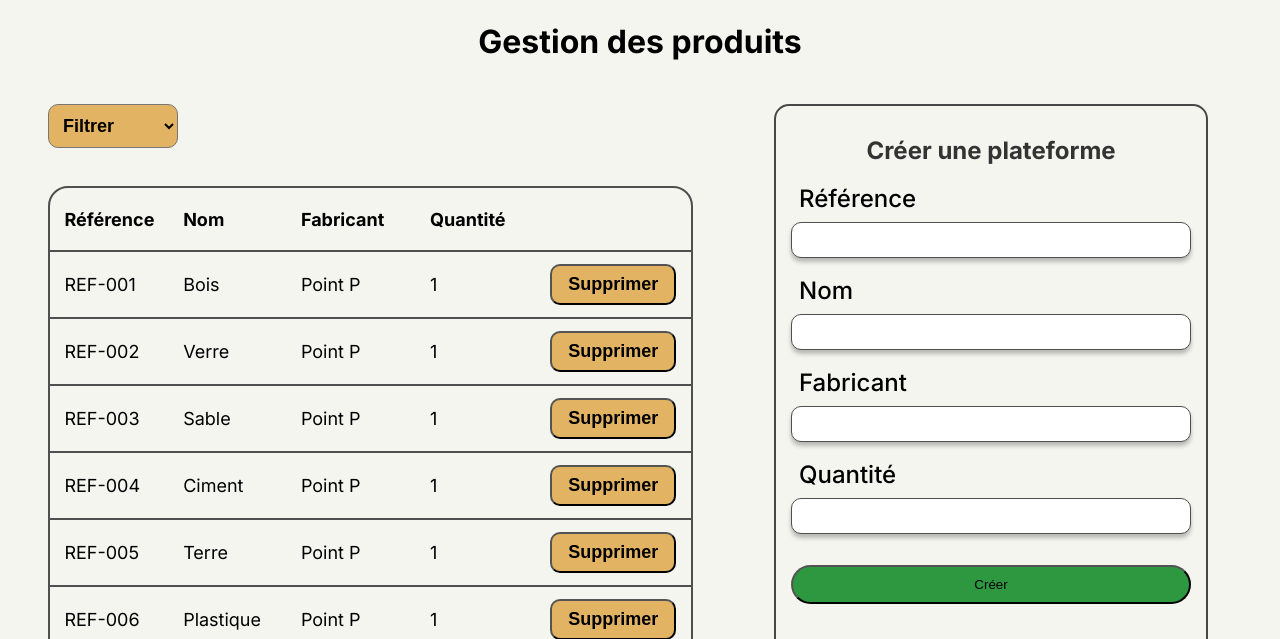
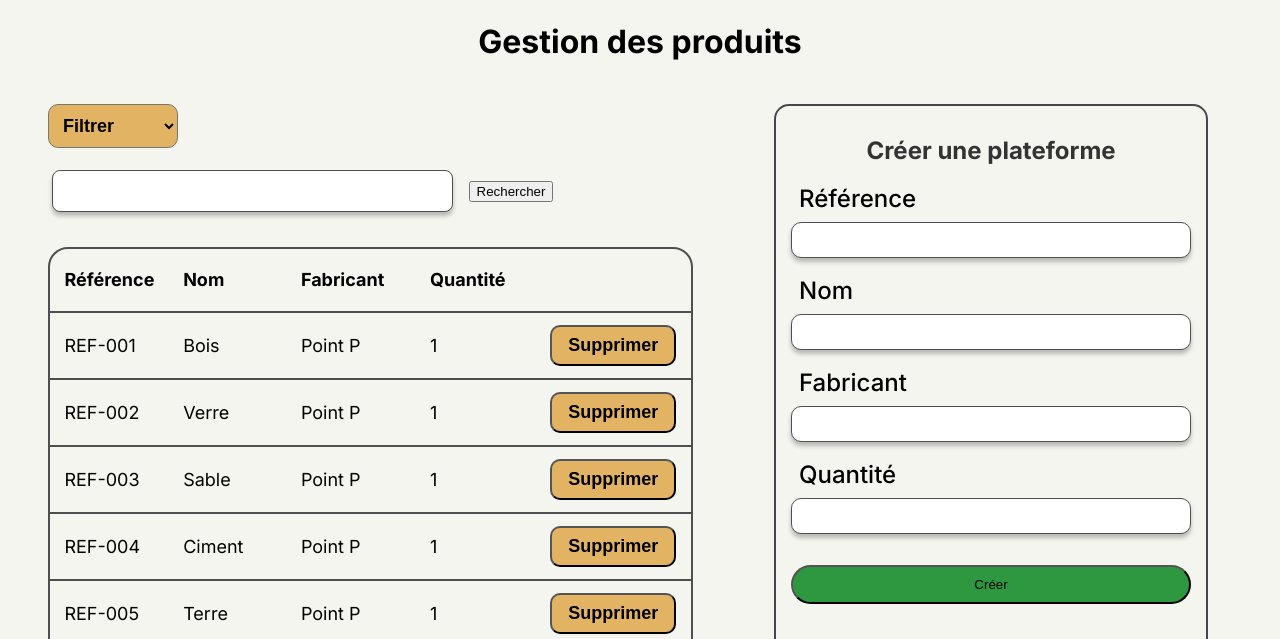
Before and after one commit to nicolascmr/App-magasin-DGA, a Flask app: template Magasin/templates/home.html in a window 1280 px wide. Shown: the part 80-719 px from the top of the page. Run offline with Flask 3, Linux system fonts and the light colour scheme; the template is opened without the code that fills it: values that come from a table or form of the project are taken from there, others are empty.

Commit message:
Ajout de la barre de recherche, de la création/supression d'un produit

```diff
--- a/Magasin/commands.py
+++ b/Magasin/commands.py
@@ -16,5 +16,8 @@ def init_db():
     db.session.add(Produit("REF-008", "Beton", "Point P", 1))
     db.session.add(Produit("REF-009", "Fer", "Point P", 1))
     db.session.add(Produit("REF-010", "Aluminium", "Point P", 1))
+    db.session.add(Produit("REF-011", "Pot", "Point P", 1))
+    db.session.add(Produit("REF-012", "CAILLOU", "Point P", 1))
+
     db.session.commit()
     print("Base de données initialisée !")
--- a/Magasin/forms.py
+++ b/Magasin/forms.py
@@ -9,12 +9,12 @@ from .app import db,app
 
 class ProduitForm(FlaskForm):
     reference = StringField('Référence', validators=[DataRequired()])
-    nom = IntegerField('Nom', validators=[DataRequired()])
-    fabricant = FloatField('Fabricant', validators=[DataRequired()])
+    nom = StringField('Nom', validators=[DataRequired()])
+    fabricant = StringField('Fabricant', validators=[DataRequired()])
     quantite = IntegerField('Quantité', validators=[DataRequired()])
     submit = SubmitField('Ajouter le produit')
 
-    def create_produit(self, filtre):
+    def creer_produit(self, filtre):
         produit = Produit.query.filter_by(reference=self.reference.data).first()
         if not produit:
             try:
@@ -26,6 +26,7 @@ class ProduitForm(FlaskForm):
                 )
                 db.session.add(produit)
                 print(produit)
+                print("PRODUIT CREEEEE")
                 db.session.commit()
                 flash("Plateforme créée avec succès !")
             except IntegrityError as e:
--- a/Magasin/static/css/layout.css
+++ b/Magasin/static/css/layout.css
@@ -11,6 +11,22 @@ nav {
     display: flex;
     flex-direction: column;
     gap: 0.5vh;
+    width: 100%;
+}
+
+#recherche_produit_form{
+    display: flex;
+    flex-direction: row;
+    align-items: center;
+    gap: 2vh;
+    width: 70%;
+    padding: 0px 0px 0px 20px;
+}
+
+.champ-recherche-input {
+    padding: 20px;
+    border-radius: 8px;
+    max-height: 2px;
     width: 100%;
 }
 
--- a/Magasin/static/css/style.css
+++ b/Magasin/static/css/style.css
@@ -47,6 +47,13 @@ nav {
 }
 
 .champ-form-input {
+    border-radius: 10px;
+    border: 1px solid #4F4F4F;
+    background: #FFF;
+    box-shadow: 0 4px 4px 0 rgba(0, 0, 0, 0.25);
+}
+
+.champ-recherche-input {
     border-radius: 10px;
     border: 1px solid #4F4F4F;
     background: #FFF;
--- a/Magasin/templates/home.html
+++ b/Magasin/templates/home.html
@@ -13,7 +13,7 @@
             <h1>Gestion des produits</h1>
             <div id="contenu_page_produits">
                 <div id="table_produits">
-                    <form action="{{ url_for('home') }}" method="post" id="filtre">
+                    <form action="{{ url_for('home') }}" method="POST" id="filtre">
                         <select id="bouton_filtre" name="filtre" onchange="this.form.submit()">
                             <option value="">Filtrer</option>
                             <option value="reference" {% if filtre_actif == 'reference' %}selected{% endif %}>Référence</option>
@@ -21,6 +21,14 @@
                             <option value="fabricant" {% if filtre_actif == 'fabricant' %}selected{% endif %}>Fabricant</option>
                             <option value="quantite" {% if filtre_actif == 'quantite' %}selected{% endif %}>Quantité</option>
                         </select>
+                    </form>
+                    <form id="recherche_produit_form" method="POST" role="form" action="{{ url_for('rechercher_produit', filtre=filtre_actif) }}">
+                        {{ form.hidden_tag() }}
+                        <input class="champ-recherche-input" name="recherche" type="search">
+                        <input type="hidden" name="filtre" value="{{ filtre_actif }}">
+                        <div class="supress-btn">
+                            <input type="submit" value="Rechercher">
+                        </div>
                     </form>
                     <table class="table-bordures">
                         <thead>
@@ -39,8 +47,8 @@
                                 <td>{{ produit.nom }}</td>
                                 <td>{{ produit.fabricant }}</td>
                                 <td>{{ produit.quantite }}</td>
-                                <td><form action="{{ url_for('home', filtre=filtre_actif) }}" method="post" style="display: inline;">
-                                    <input type="hidden" name="nom" value="{{ produit.nom }}">
+                                <td><form action="{{ url_for('supprimer_produit', filtre=filtre_actif) }}" method="POST" style="display: inline;">
+                                    <input type="hidden" name="id" value="{{ produit.id }}">
                                     <button type="submit" class="supress-btn" onclick="return confirm('Êtes-vous sûr de vouloir supprimer ce produit ?');">
                                         Supprimer
                                     </button>
--- a/Magasin/views.py
+++ b/Magasin/views.py
@@ -2,14 +2,18 @@ from flask import redirect, render_template, request, url_for
 from Magasin.forms import ProduitForm
 from Magasin.models import Produit
 from .app import app,db
+from sqlalchemy import or_
 
-@app.route("/", methods=['POST'])
+
+@app.route("/", methods=['GET','POST'])
 def home():
 
     if request.method == 'POST':
         filtre = request.form.get('filtre')
     else:
         filtre = request.args.get('filtre')
+
+    recherche = request.args.get('recherche')
 
     query = Produit.query
 
@@ -28,7 +32,21 @@ def home():
 
     form = ProduitForm()
     if form.validate_on_submit():
-        form.create_platform(filtre)
+        form.creer_produit(filtre)
+
+    if recherche:
+        recherches = recherche.strip().split(" ")
+        data = []
+        for mot in recherches:
+            motif = f'{mot}%'
+            query = query.filter(
+                or_(
+                    Produit.reference.like(motif),
+                    Produit.nom.like(motif),
+                    Produit.fabricant.like(motif)
+                )
+            )
+
 
     data = query.all()
 
@@ -37,6 +55,26 @@ def home():
     produits, page = _pagination(data, page)
 
     return render_template("home.html", form=form, produits=produits, page=page, filtre_actif=filtre)
+
+@app.route('/supression/', methods=['POST'])
+def supprimer_produit():
+
+    id = request.form.get("id")
+    produit = Produit.query.get(id)
+    if produit:
+        db.session.delete(produit)
+        db.session.commit()
+
+    filtre = request.values.get('filtre')
+    return redirect(url_for('home', filtre=filtre))
+
+@app.route('/recherche/', methods=['POST'])
+def rechercher_produit():
+    recherche = request.values.get('recherche')
+    filtre = request.values.get('filtre')
+
+    return redirect(url_for('home', filtre=filtre, recherche=recherche))
+
 
 def _pagination(data, page, element_par_page: int = 5):
     if page < 1:
```
Also changed, not shown: magasin.db.
